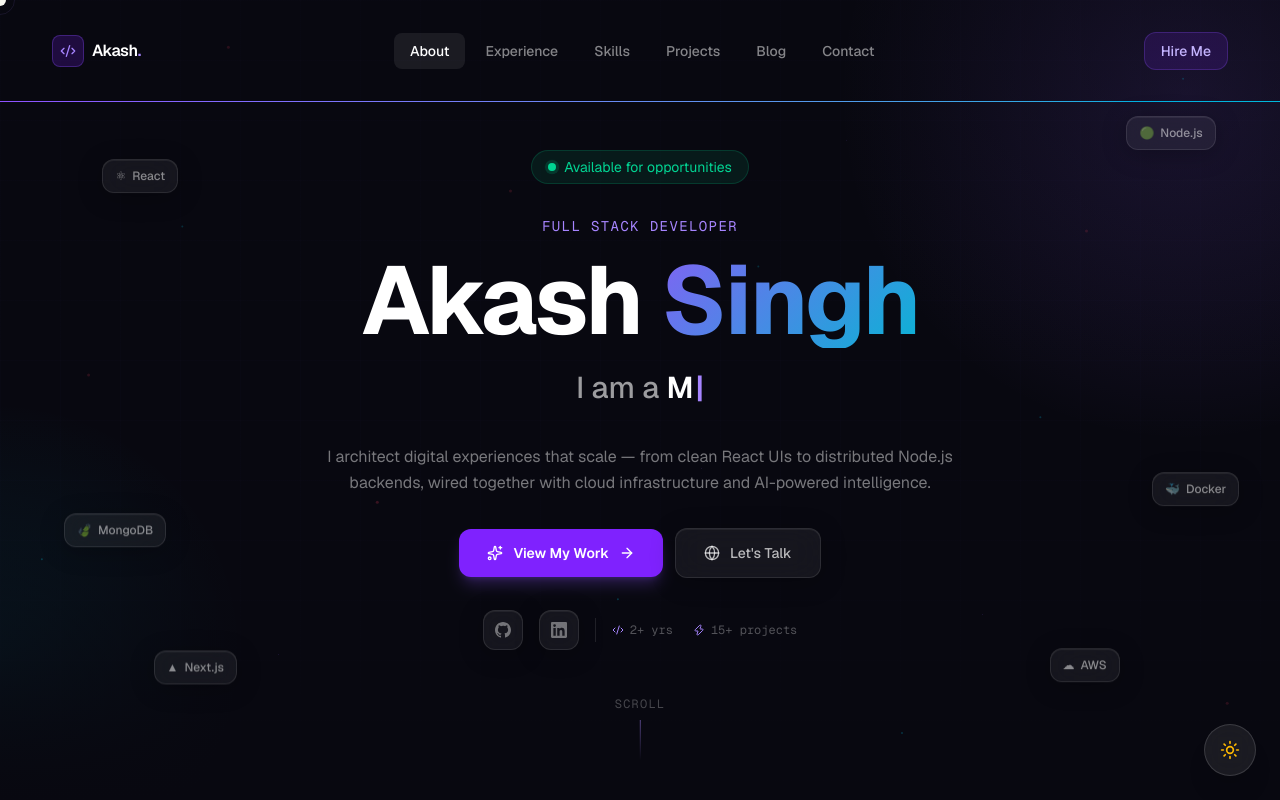
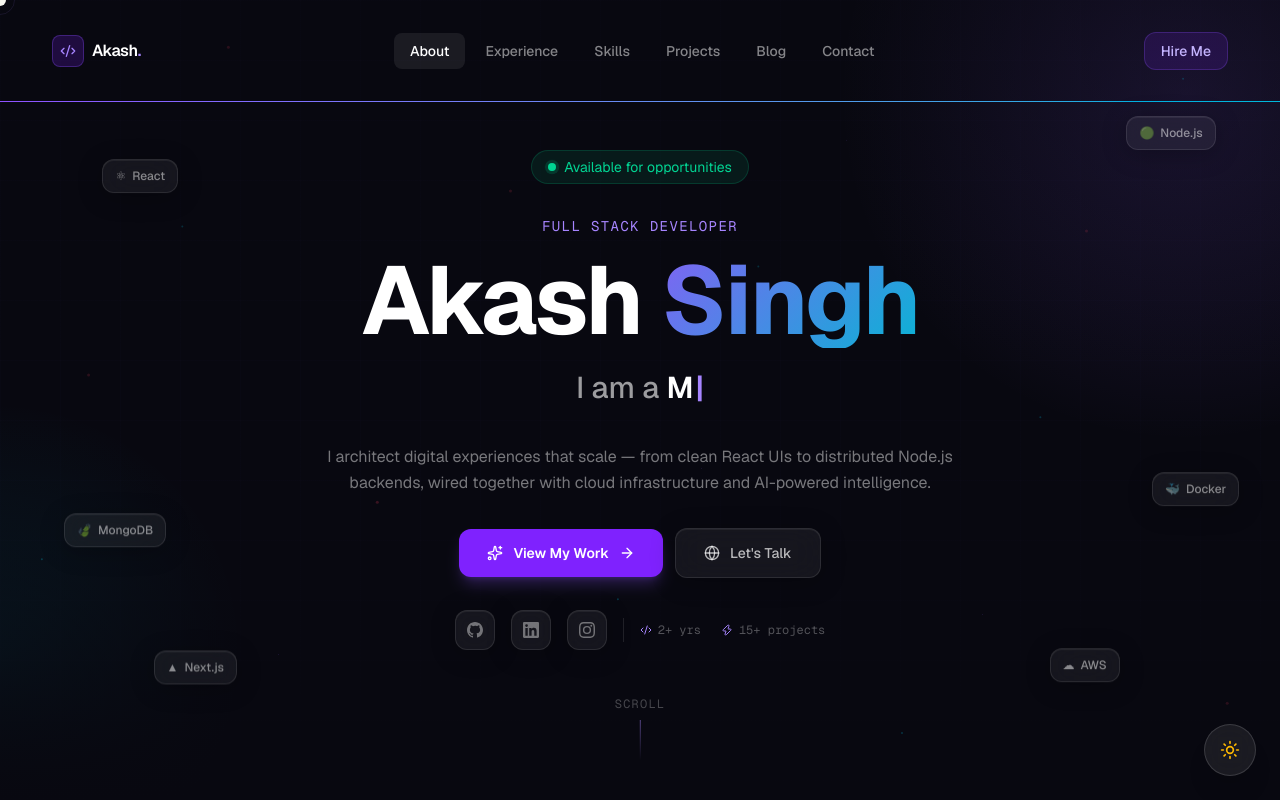
Before and after one commit to Akash-0310/Portfolio, a Next.js app: page / in a window 1280 px wide. Shown: the top 800 px of the page. Built offline with nearby package versions, Linux system fonts and the light colour scheme.

Commit message:
update GitHub/LinkedIn URLs and add Instagram link across site

```diff
--- a/src/components/layout/Footer.tsx
+++ b/src/components/layout/Footer.tsx
@@ -3,6 +3,7 @@
 import { Mail, ArrowUp } from 'lucide-react'
 import { LinkedinIcon } from '@/components/ui/LinkedinIcon'
 import { GithubIcon } from '@/components/ui/GithubIcon'
+import { InstagramIcon } from '@/components/ui/InstagramIcon'
 import { siteConfig } from '@/lib/data'
 
 export function Footer() {
@@ -22,6 +23,7 @@
             {[
               { href: siteConfig.github, Icon: GithubIcon, label: 'GitHub' },
               { href: siteConfig.linkedin, Icon: LinkedinIcon, label: 'LinkedIn' },
+              { href: siteConfig.instagram, Icon: InstagramIcon, label: 'Instagram' },
               { href: `mailto:${siteConfig.email}`, Icon: Mail, label: 'Email' },
             ].map(({ href, Icon, label }) => (
               <a
--- a/src/components/sections/Contact.tsx
+++ b/src/components/sections/Contact.tsx
@@ -4,6 +4,7 @@
 import { Mail, MapPin, Send, CheckCircle, Phone, Zap, MessageSquare } from 'lucide-react'
 import { LinkedinIcon } from '@/components/ui/LinkedinIcon'
 import { GithubIcon } from '@/components/ui/GithubIcon'
+import { InstagramIcon } from '@/components/ui/InstagramIcon'
 import { SectionHeader } from '@/components/ui/SectionHeader'
 import { fadeInUp, staggerContainer, viewportConfig } from '@/lib/animations'
 import { siteConfig } from '@/lib/data'
@@ -86,6 +87,7 @@
               {[
                 { href: siteConfig.github, Icon: GithubIcon, label: 'GitHub' },
                 { href: siteConfig.linkedin, Icon: LinkedinIcon, label: 'LinkedIn' },
+                { href: siteConfig.instagram, Icon: InstagramIcon, label: 'Instagram' },
                 { href: `mailto:${siteConfig.email}`, Icon: Mail, label: 'Email' },
               ].map(({ href, Icon, label }) => (
                 <a
--- a/src/components/sections/Hero.tsx
+++ b/src/components/sections/Hero.tsx
@@ -4,6 +4,7 @@
 import { ArrowRight, Sparkles, Code2, Globe, Zap } from 'lucide-react'
 import { LinkedinIcon } from '@/components/ui/LinkedinIcon'
 import { GithubIcon } from '@/components/ui/GithubIcon'
+import { InstagramIcon } from '@/components/ui/InstagramIcon'
 import { HeroBackground } from '@/components/effects/GridBackground'
 import { FloatingParticles } from '@/components/effects/FloatingParticles'
 import { AvailabilityBadge } from '@/components/ui/Badge'
@@ -177,6 +178,7 @@
           {[
             { href: siteConfig.github, Icon: GithubIcon, label: 'GitHub' },
             { href: siteConfig.linkedin, Icon: LinkedinIcon, label: 'LinkedIn' },
+            { href: siteConfig.instagram, Icon: InstagramIcon, label: 'Instagram' },
           ].map(({ href, Icon, label }) => (
             <a
               key={label}
--- a/src/components/sections/Projects.tsx
+++ b/src/components/sections/Projects.tsx
@@ -212,7 +212,7 @@
             <p className="text-sm text-white/40">Currently building in stealth. Check GitHub for the latest.</p>
           </div>
           <a
-            href="https://github.com/akashsingh"
+            href="https://github.com/Akash-0310"
             target="_blank"
             rel="noopener noreferrer"
             className="flex items-center gap-2 px-5 py-2.5 rounded-xl glass text-white/60 text-sm font-medium hover:text-white transition-colors"
--- a/src/components/special/CommandPalette.tsx
+++ b/src/components/special/CommandPalette.tsx
@@ -4,14 +4,16 @@
 import { Search, ArrowRight, User, Briefcase, Code2, Mail, X } from 'lucide-react'
 import { LinkedinIcon } from '@/components/ui/LinkedinIcon'
 import { GithubIcon } from '@/components/ui/GithubIcon'
+import { InstagramIcon } from '@/components/ui/InstagramIcon'
 
 const COMMANDS = [
   { id: 'about', label: 'Go to About', icon: User, action: '#about', type: 'navigate' },
   { id: 'experience', label: 'Go to Experience', icon: Briefcase, action: '#experience', type: 'navigate' },
   { id: 'projects', label: 'Go to Projects', icon: Code2, action: '#projects', type: 'navigate' },
   { id: 'contact', label: 'Go to Contact', icon: Mail, action: '#contact', type: 'navigate' },
-  { id: 'github', label: 'Open GitHub Profile', icon: GithubIcon, action: 'https://github.com/akashsingh', type: 'link' },
-  { id: 'linkedin', label: 'Open LinkedIn', icon: LinkedinIcon, action: 'https://linkedin.com/in/akashsingh', type: 'link' },
+  { id: 'github', label: 'Open GitHub Profile', icon: GithubIcon, action: 'https://github.com/Akash-0310', type: 'link' },
+  { id: 'linkedin', label: 'Open LinkedIn', icon: LinkedinIcon, action: 'https://www.linkedin.com/in/akash-singh-34447b213', type: 'link' },
+  { id: 'instagram', label: 'Open Instagram', icon: InstagramIcon, action: 'https://www.instagram.com/akash.03', type: 'link' },
   { id: 'email', label: 'Send an Email', icon: Mail, action: 'mailto:akashdevtech10@gmail.com', type: 'link' },
 ]
 
--- /dev/null
+++ b/src/components/ui/InstagramIcon.tsx
@@ -0,0 +1,15 @@
+import { type SVGProps } from 'react'
+
+export function InstagramIcon({ className, ...props }: SVGProps<SVGSVGElement> & { className?: string }) {
+  return (
+    <svg
+      viewBox="0 0 24 24"
+      fill="currentColor"
+      className={className}
+      aria-hidden="true"
+      {...props}
+    >
+      <path d="M12 2.163c3.204 0 3.584.012 4.85.07 3.252.148 4.771 1.691 4.919 4.919.058 1.265.069 1.645.069 4.849 0 3.205-.012 3.584-.069 4.849-.149 3.225-1.664 4.771-4.919 4.919-1.266.058-1.644.07-4.85.07-3.204 0-3.584-.012-4.849-.07-3.26-.149-4.771-1.699-4.919-4.92-.058-1.265-.07-1.644-.07-4.849 0-3.204.013-3.583.07-4.849.149-3.227 1.664-4.771 4.919-4.919 1.266-.057 1.645-.069 4.849-.069zM12 0C8.741 0 8.333.014 7.053.072 2.695.272.273 2.69.073 7.052.014 8.333 0 8.741 0 12c0 3.259.014 3.668.072 4.948.2 4.358 2.618 6.78 6.98 6.98C8.333 23.986 8.741 24 12 24c3.259 0 3.668-.014 4.948-.072 4.354-.2 6.782-2.618 6.979-6.98.059-1.28.073-1.689.073-4.948 0-3.259-.014-3.667-.072-4.947-.196-4.354-2.617-6.78-6.979-6.98C15.668.014 15.259 0 12 0zm0 5.838a6.162 6.162 0 1 0 0 12.324 6.162 6.162 0 0 0 0-12.324zM12 16a4 4 0 1 1 0-8 4 4 0 0 1 0 8zm6.406-11.845a1.44 1.44 0 1 0 0 2.881 1.44 1.44 0 0 0 0-2.881z" />
+    </svg>
+  )
+}
--- a/src/lib/data.ts
+++ b/src/lib/data.ts
@@ -4,8 +4,9 @@
   email: 'akashdevtech10@gmail.com',
   phone: '+91-9340041985',
   location: 'Indore, Madhya Pradesh, India',
-  github: 'https://github.com/akashsingh',
-  linkedin: 'https://linkedin.com/in/akashsingh',
+  github: 'https://github.com/Akash-0310',
+  linkedin: 'https://www.linkedin.com/in/akash-singh-34447b213',
+  instagram: 'https://www.instagram.com/akash.03',
   bio: "I architect digital experiences that scale — from clean React UIs to distributed Node.js backends, wired together with cloud infrastructure and AI-powered intelligence.",
   tagline: "Building the future, one API at a time.",
   available: true,
@@ -136,7 +137,7 @@
       { label: 'Deploy', value: 'Docker' },
       { label: 'Status', value: 'Live' },
     ],
-    github: 'https://github.com/akashsingh',
+    github: 'https://github.com/Akash-0310',
     live: '',
     image: '/moonlight.png',
     featured: true,
```
Also changed, not shown: 1 other file (tests, documents, lock files or other folders).
